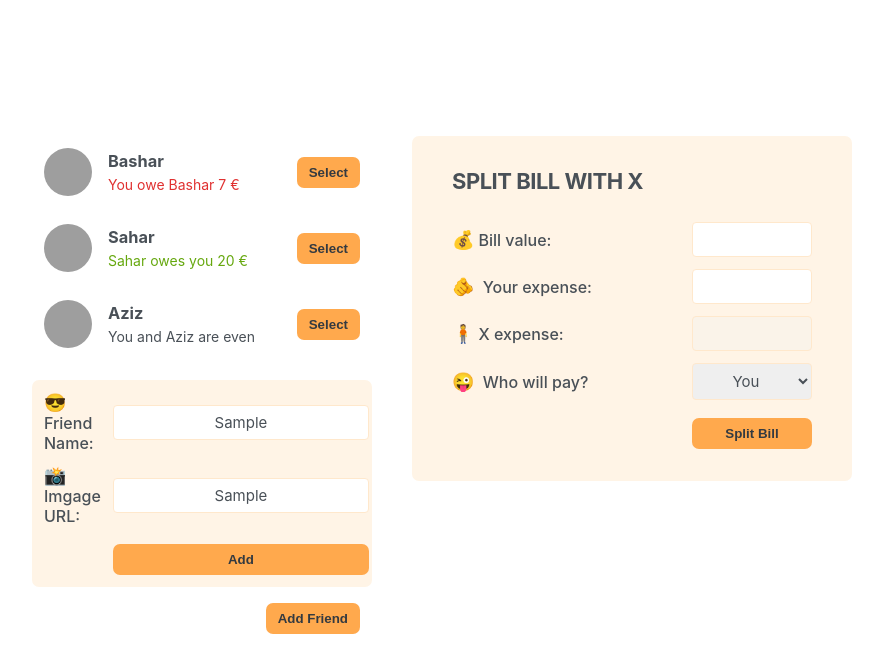
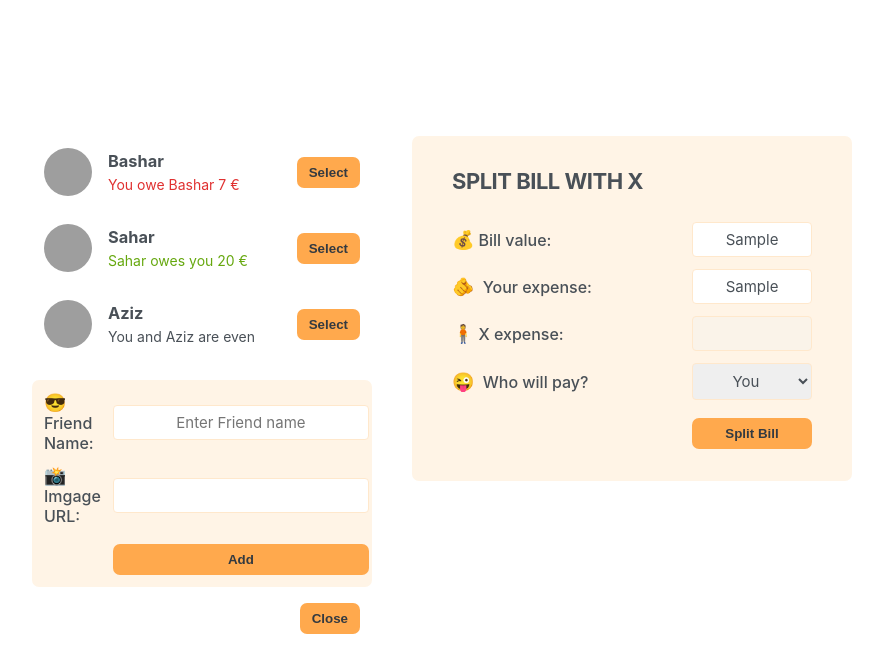
Before and after one commit to BasharAlAjalin/eat-n-split, a React (Vite) app: page / in a window 1280 px wide. Both pictures are taken after typing "Sample", "Sample" into the empty fields and a click on the button "Add Friend". Shown: the top 672 px of the page, without its empty margins (198-1081 px from the left). Built offline with nearby package versions, Linux system fonts and the light colour scheme; grey boxes are pictures that could not be loaded.

Commit message:
Apply the logic of Add friend form

```diff
--- a/src/App.jsx
+++ b/src/App.jsx
@@ -1,17 +1,36 @@
 import FriendList from "./FriendList";
-import FriendForm from "./FriendForm";
 import BillForm from "./BillForm";
 import Button from "./Button";
+import { useState } from "react";
 
 export default function App() {
+  const [select, setSelect] = useState(false);
+  function handleDisplayForm() {
+    setSelect((select) => !select);
+  }
+
   return (
     <div className="app">
       <div className="sidebar">
         <FriendList />
-        <FriendForm />
-        <Button> Add Friend</Button>
+        {select && <FriendForm />}
+        <Button onClick={handleDisplayForm}>
+          {select ? "Close" : "Add Friend"}
+        </Button>
       </div>
       <BillForm />
     </div>
   );
 }
+
+function FriendForm() {
+  return (
+    <form className="form-add-friend">
+      <label>😎Friend Name: </label>
+      <input type="text" placeholder="Enter Friend name" />
+      <label>📸Imgage URL: </label>
+      <input type="text" />
+      <Button> Add </Button>
+    </form>
+  );
+}
--- a/src/Button.jsx
+++ b/src/Button.jsx
@@ -1,3 +1,7 @@
-export default function Button({ children }) {
-  return <button className="button">{children}</button>;
+export default function Button({ children, onClick }) {
+  return (
+    <button className="button" onClick={onClick}>
+      {children}
+    </button>
+  );
 }
--- a/src/FriendForm.jsx
+++ /dev/null
@@ -1,13 +0,0 @@
-import Button from "./Button";
-
-export default function FriendForm() {
-  return (
-    <form className="form-add-friend">
-      <label>😎Friend Name: </label>
-      <input type="text" placeholder="Enter Friend name" />
-      <label>📸Imgage URL: </label>
-      <input type="text" />
-      <Button> Add </Button>
-    </form>
-  );
-}
```
